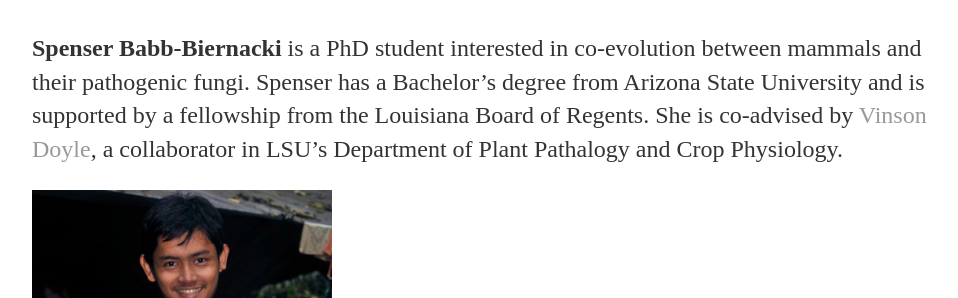
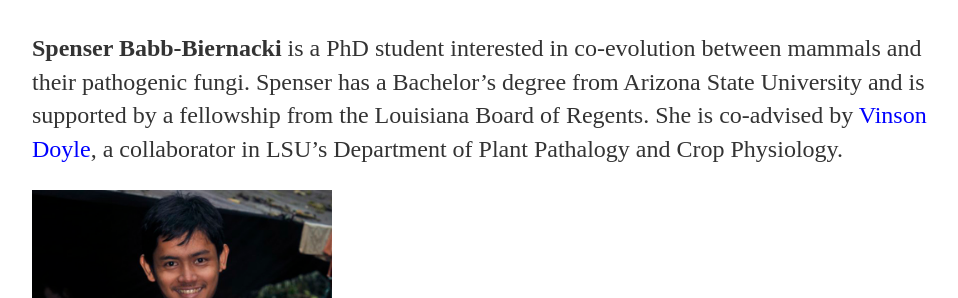
Before and after one commit to esselstyn/esselstyn.github.io, a Jekyll site: the page built from people.md, in a window 1280 px wide. Shown: the part 1609-1907 px from the top of the page, without its empty margins (160-1118 px from the left). Built offline with Jekyll 4.4.1, drawn with Linux system fonts in a browser that asks for light colours.

Commit message:
Update main.css

```diff
--- a/css/main.css
+++ b/css/main.css
@@ -14,7 +14,7 @@ nav ul li, footer ul li {
 }
 a {
     text-decoration: none;
-    color: #999;
+    color: #0000ff;
 }
 a:hover {
     text-decoration: underline;
```
